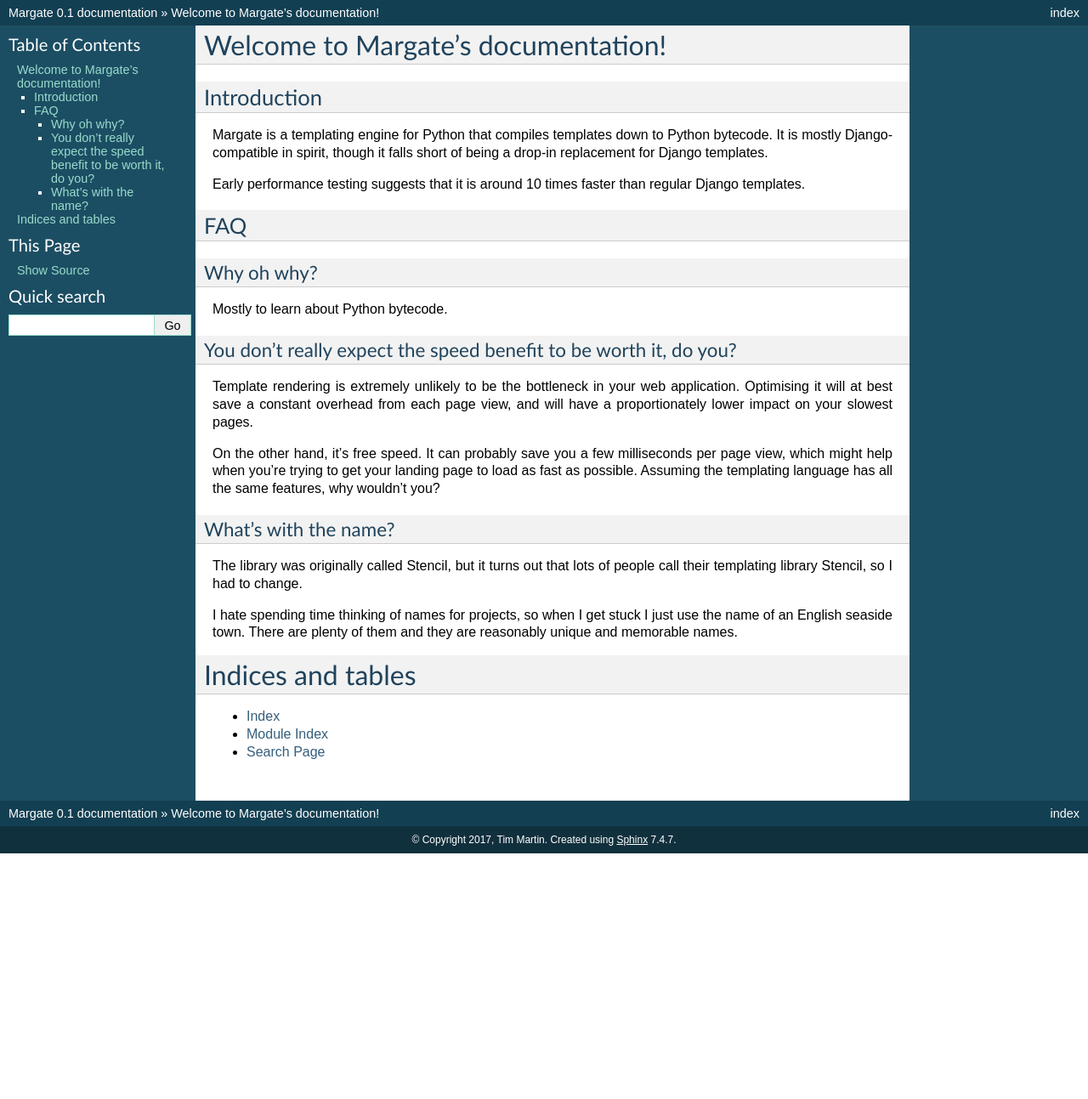
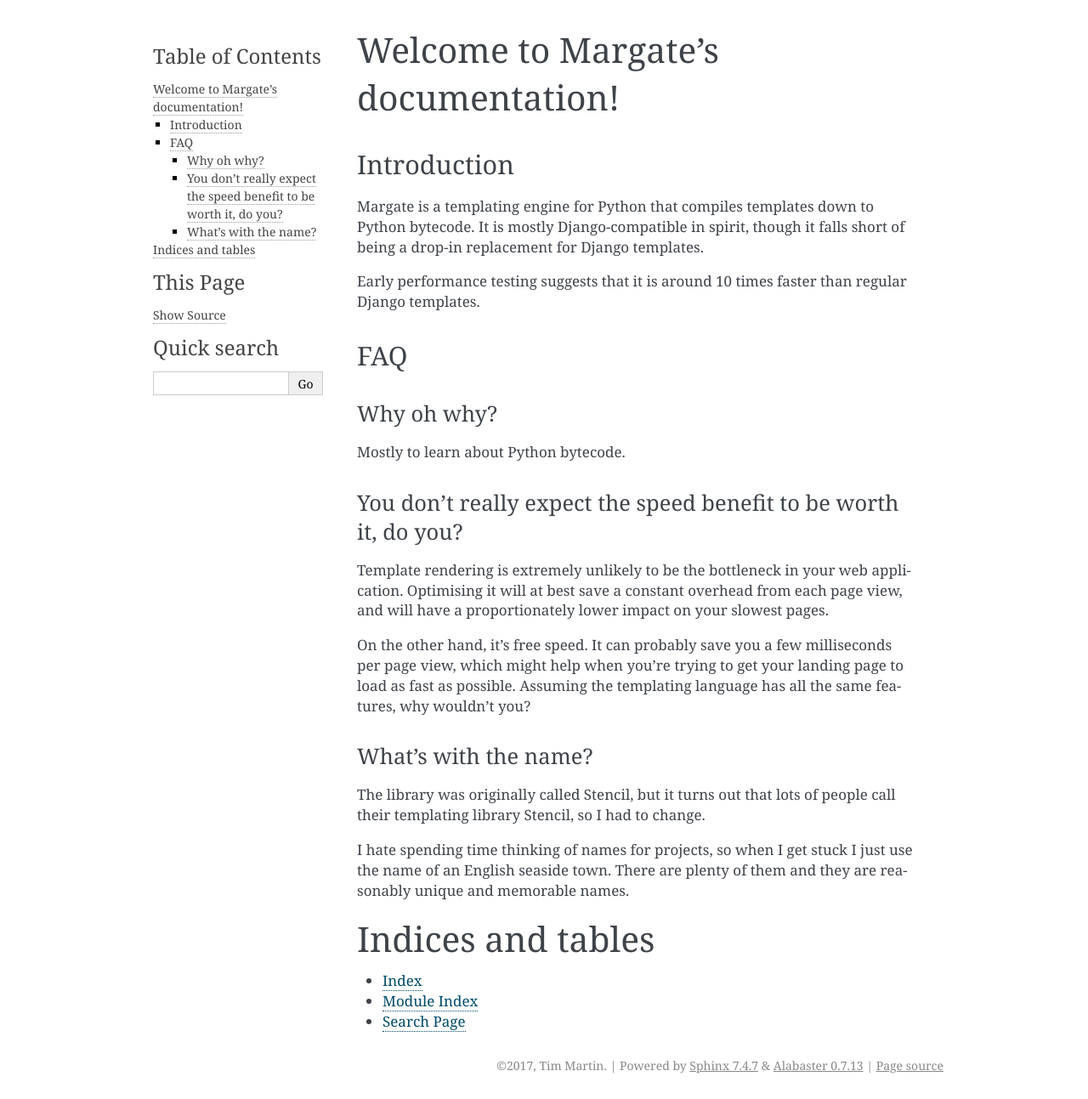
Before and after one commit to timmartin/margate, a Sphinx documentation site: the page built from docs/index.rst, in a window 1280 px wide. Shown: the whole page at 85% size. Built offline with Sphinx 7.4.7, drawn with Linux system fonts in a browser that asks for light colours; before the commit the page ends 1004 px from its top, so only the background shows below that.

Commit message:
Removed the theme from the docs settings
Setting it to 'default' didn't seem to achieve the default
ReadTheDocs theme

```diff
--- a/docs/conf.py
+++ b/docs/conf.py
@@ -83,10 +83,6 @@ todo_include_todos = True
 
 # -- Options for HTML output ----------------------------------------------
 
-# The theme to use for HTML and HTML Help pages.  See the documentation for
-# a list of builtin themes.
-#
-html_theme = 'default'
 
 # Theme options are theme-specific and customize the look and feel of a theme
 # further.  For a list of options available for each theme, see the
```
